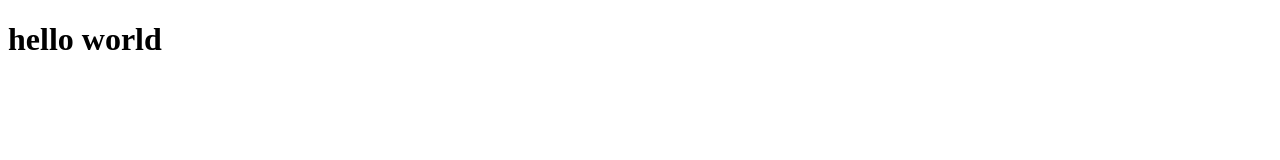
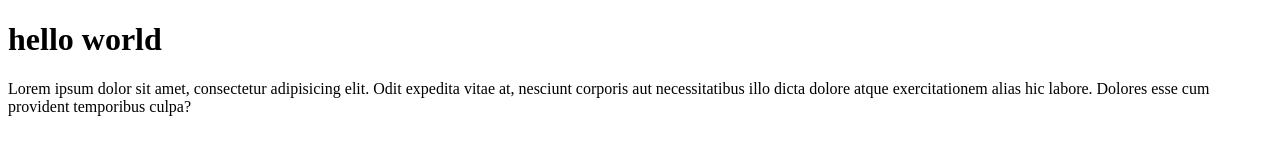
Before and after one commit to MAHYUDA-IRWANDA/haland, a plain HTML site: page index.html in a window 1280 px wide. Drawn offline with Linux system fonts and the light colour scheme.

Commit message:
menambahkan paragraf

```diff
--- a/index.html
+++ b/index.html
@@ -10,6 +10,7 @@
 
 <body>
     <h1> hello world</h1>
+    <p>Lorem ipsum dolor sit amet, consectetur adipisicing elit. Odit expedita vitae at, nesciunt corporis aut necessitatibus illo dicta dolore atque exercitationem alias hic labore. Dolores esse cum provident temporibus culpa?</p>
 
 </body>
 
```
